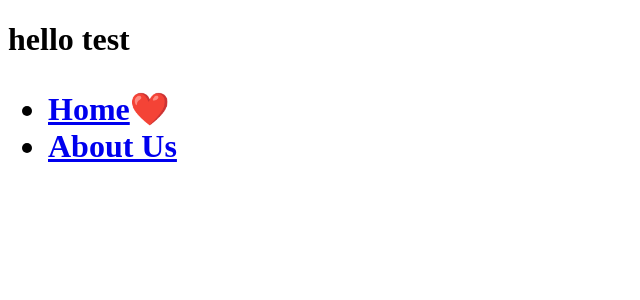
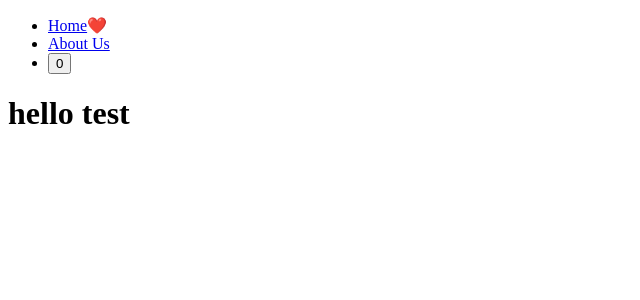
Before and after one commit to dnjawm19/practice_nextJS, a Next.js app: page / in a window 1280 px wide. Shown: the top 300 px of the page, without its empty margins (0-640 px from the left). Built offline with nearby package versions, Linux system fonts and the light colour scheme.

Commit message:
import navigation 중복 제거

```diff
--- a/app/layout.tsx
+++ b/app/layout.tsx
@@ -1,16 +1,21 @@
+import Navigation from "../components/navigation";
+
 export const metadata = {
-  title: 'Next.js',
-  description: 'Generated by Next.js',
-}
+  title: "Next.js",
+  description: "Generated by Next.js",
+};
 
 export default function RootLayout({
   children,
 }: {
-  children: React.ReactNode
+  children: React.ReactNode;
 }) {
   return (
     <html lang="en">
-      <body>{children}</body>
+      <body>
+        <Navigation />
+        {children}
+      </body>
     </html>
-  )
+  );
 }
--- a/app/not-found.tsx
+++ b/app/not-found.tsx
@@ -1,9 +1,6 @@
-import Navigation from "../components/navigation";
-
 export default function NotFound() {
   return (
     <div>
-      <Navigation />
       <h1>Not Found</h1>
     </div>
   );
--- a/app/page.tsx
+++ b/app/page.tsx
@@ -1,10 +1,3 @@
-import Navigation from "../components/navigation";
-
 export default function Test() {
-  return (
-    <h1>
-      hello test
-      <Navigation />
-    </h1>
-  );
+  return <h1>hello test</h1>;
 }
--- a/components/navigation.tsx
+++ b/components/navigation.tsx
@@ -2,21 +2,27 @@
 
 import Link from "next/link";
 import { usePathname } from "next/navigation";
+import { useState } from "react";
 
 export default function Navigation() {
   const path = usePathname();
+
+  const [count, setCount] = useState(0);
 
   return (
     <nav>
       <ul>
         <li>
           <Link href="/">Home</Link>
-          {path === "/" ? "❤️ " : ""}
+          {path === "/" ? "❤️" : ""}
         </li>
         <li>
           <Link href="/about-us">About Us</Link>
           {path === "/about-us" ? "❤️" : ""}
         </li>
+        <li>
+          <button onClick={() => setCount((c) => c + 1)}>{count}</button>
+        </li>
       </ul>
     </nav>
   );
```
Also changed, not shown: app/about-us/page.tsx (+1 -8 lines), 1 other file (tests, documents, lock files or other folders).
